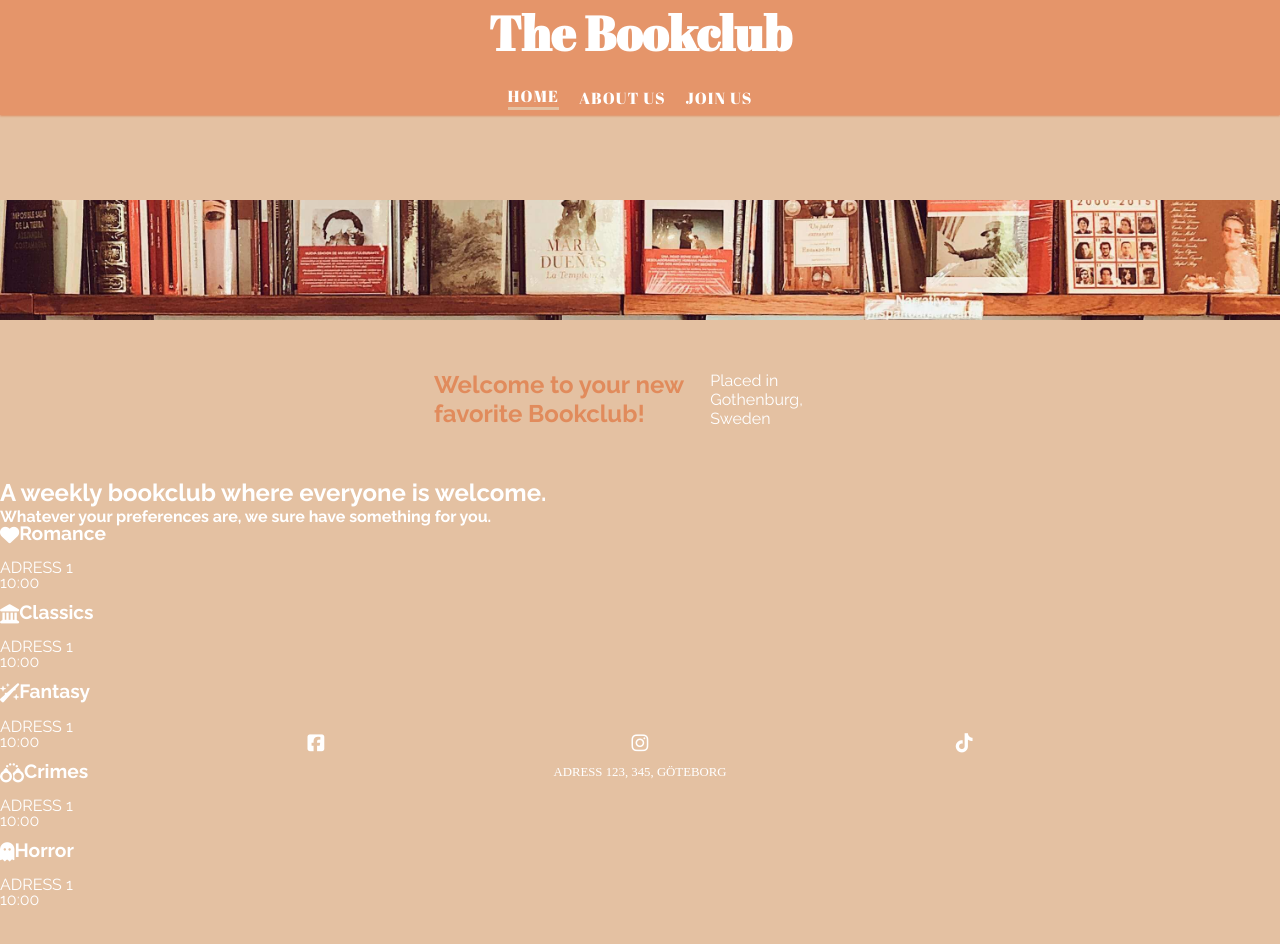
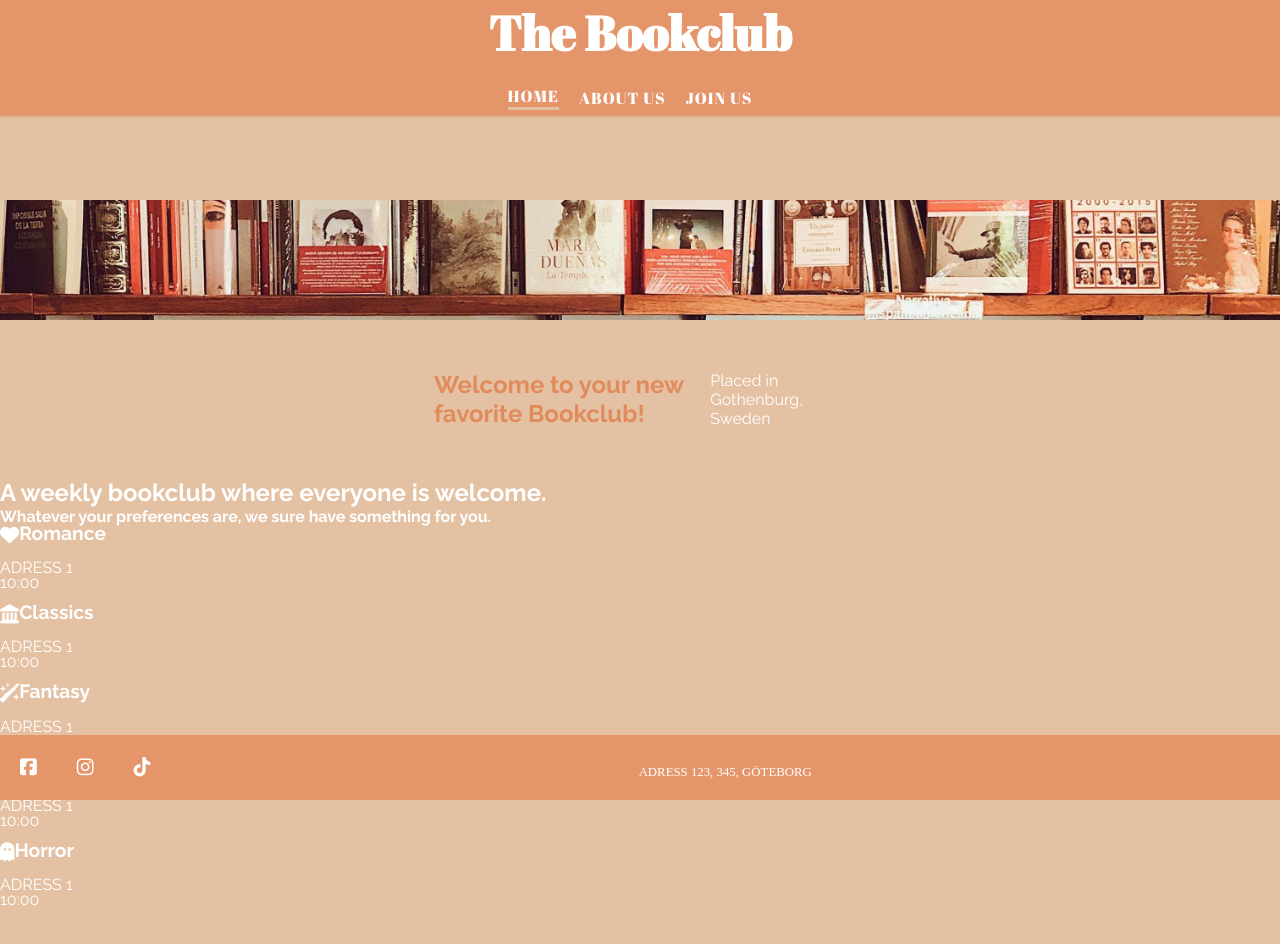
Before and after one commit to tildeholmqvist/projectone, a plain HTML site: page index.html in a window 1280 px wide. Drawn offline with Linux system fonts and the light colour scheme.

Commit message:
changed so my footer is fixed but having troubles centering the social-media icons, but leaving it for now

```diff
--- a/assets/css/style.css
+++ b/assets/css/style.css
@@ -186,25 +186,39 @@ main {
 /*footer*/
 
 /*this code is the same as in the love-running project, since that is how i wanted it to look*/
-#social-media {
+
+footer {
+    background-color: #E5956A;
+    bottom: 0;
     text-align: center;
     display: flex;
-    justify-content: space-evenly;
+    justify-content: center;
     color: #ffff;
     text-decoration: none;
+    position: fixed;
+    width: 100%;
+    margin-bottom: 0;
+}
+
+#social-media {
+    display: flex;
+    justify-content: space-evenly;
     list-style-type: none;
-    padding: 20px 0;
-    position: fixed;
-    bottom: 25px;
-    width: 100%;
+    padding: 0;
 
+}
+
+#social-media>li {
+    display: flex;
+    align-items: center;
 }
 
 #social-media>li>a {
     text-decoration: none;
     color: #ffff;
     font-size: 120%;
-
+    background-color: #E5956A;
+    padding: 10px 20px;
 }
 
 #where {
@@ -214,7 +228,7 @@ main {
     margin-top: 30px;
     font-size: 80%;
     margin-bottom: 20px;
-    position: fixed;
     bottom: 0;
     width: 100%;
+
 }
```
